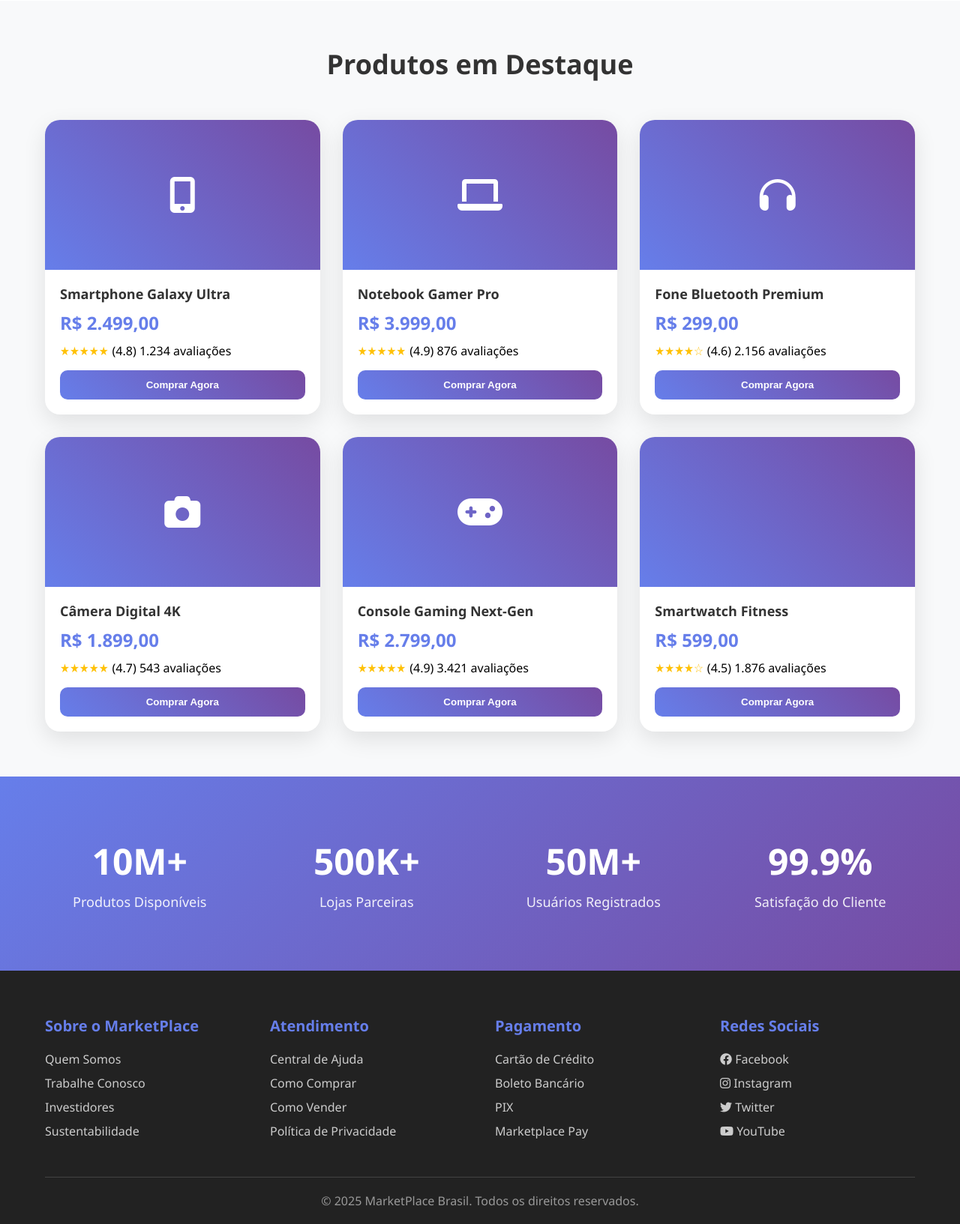
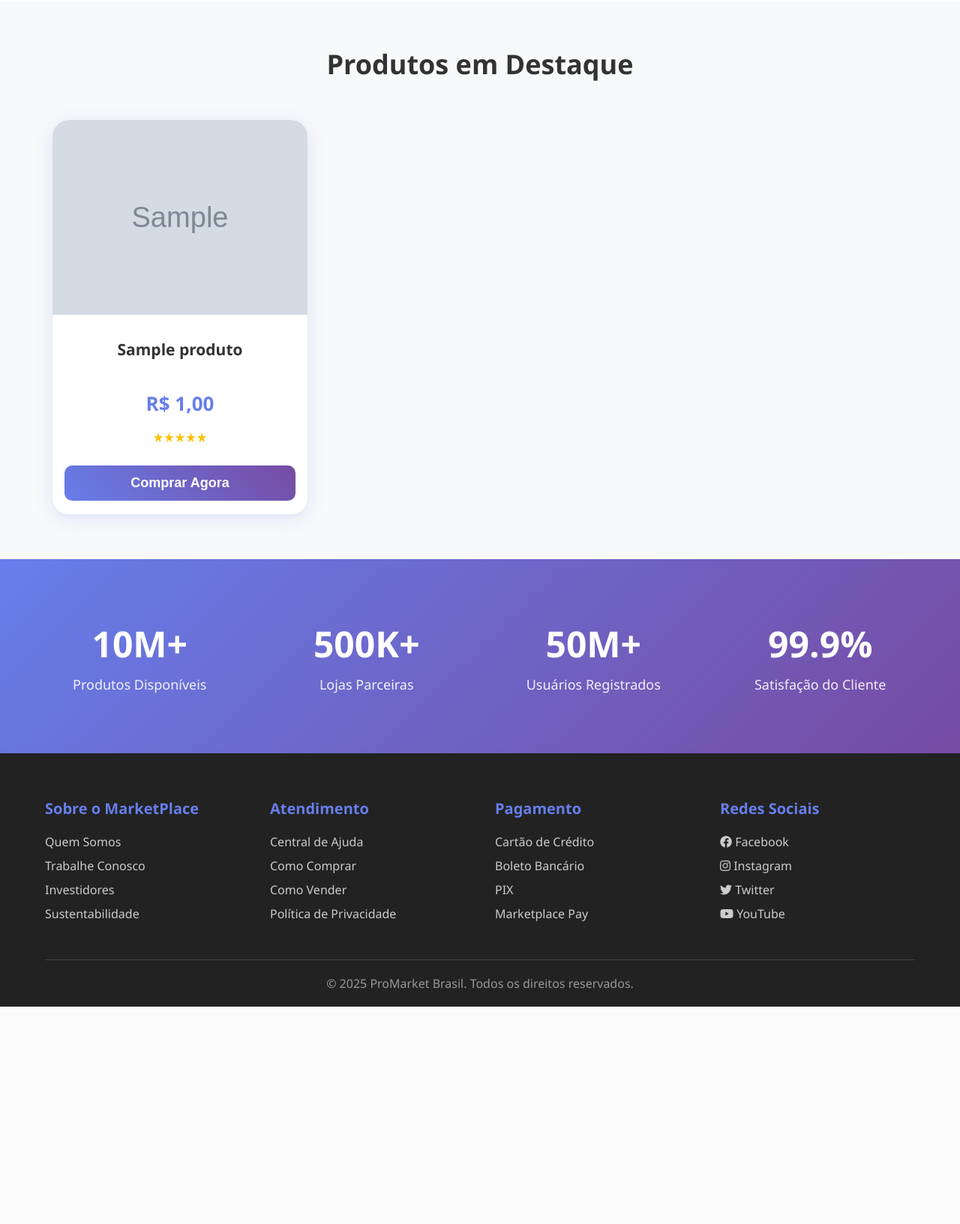
Before and after one commit to DiegoClaudino/eee, a PHP site: page / in a window 1280 px wide. Shown: the part 1184-2817 px from the top of the page at 75% size. After the commit the page ends 2527 px from the top, so only its background shows below. Run offline with PHP 8.4, Linux system fonts and the light colour scheme; tables that the repository leaves empty hold one stand-in row (values such as "Sample post"); grey boxes marked "Sample" are stand-in pictures.

Commit message:
Add files via upload

```diff
--- a/index.php
+++ b/index.php
@@ -1,4 +1,29 @@
-<?php session_start(); ?>
+<?php
+session_start();
+
+// Conexão com banco de dados
+$host = 'localhost';
+$db   = 'marketplace';
+$user = 'root';
+$pass = '';
+$charset = 'utf8mb4';
+
+$dsn = "mysql:host=$host;dbname=$db;charset=$charset";
+$options = [
+    PDO::ATTR_ERRMODE            => PDO::ERRMODE_EXCEPTION,
+    PDO::ATTR_DEFAULT_FETCH_MODE => PDO::FETCH_ASSOC,
+];
+try {
+    $pdo = new PDO($dsn, $user, $pass, $options);
+} catch (\PDOException $e) {
+    die('Erro ao conectar no banco: ' . $e->getMessage());
+}
+
+// Buscar os produtos em destaque (exemplo: 6 últimos cadastrados)
+$stmt = $pdo->prepare("SELECT * FROM produtos ORDER BY criado_em DESC LIMIT 6");
+$stmt->execute();
+$produtos_destaque = $stmt->fetchAll();
+?>
 <!DOCTYPE html>
 <html lang="pt-BR">
 <head>
@@ -534,65 +559,31 @@
             </div>
         </div>
     </section>
-    <!-- Featured Products -->
     <section class="featured-products">
         <div class="container">
             <h2 class="section-title">Produtos em Destaque</h2>
-            <div class="products-grid">
-                <div class="product-card">
-                    <div class="product-image"><i class="fas fa-mobile-alt"></i></div>
-                    <div class="product-info">
-                        <h3 class="product-title">Smartphone Galaxy Ultra</h3>
-                        <div class="product-price">R$ 2.499,00</div>
-                        <div class="product-rating"><span class="stars">★★★★★</span><span>(4.8) 1.234 avaliações</span></div>
-                        <button class="product-btn">Comprar Agora</button>
-                    </div>
-                </div>
-                <div class="product-card">
-                    <div class="product-image"><i class="fas fa-laptop"></i></div>
-                    <div class="product-info">
-                        <h3 class="product-title">Notebook Gamer Pro</h3>
-                        <div class="product-price">R$ 3.999,00</div>
-                        <div class="product-rating"><span class="stars">★★★★★</span><span>(4.9) 876 avaliações</span></div>
-                        <button class="product-btn">Comprar Agora</button>
-                    </div>
-                </div>
-                <div class="product-card">
-                    <div class="product-image"><i class="fas fa-headphones"></i></div>
-                    <div class="product-info">
-                        <h3 class="product-title">Fone Bluetooth Premium</h3>
-                        <div class="product-price">R$ 299,00</div>
-                        <div class="product-rating"><span class="stars">★★★★☆</span><span>(4.6) 2.156 avaliações</span></div>
-                        <button class="product-btn">Comprar Agora</button>
-                    </div>
-                </div>
-                <div class="product-card">
-                    <div class="product-image"><i class="fas fa-camera"></i></div>
-                    <div class="product-info">
-                        <h3 class="product-title">Câmera Digital 4K</h3>
-                        <div class="product-price">R$ 1.899,00</div>
-                        <div class="product-rating"><span class="stars">★★★★★</span><span>(4.7) 543 avaliações</span></div>
-                        <button class="product-btn">Comprar Agora</button>
-                    </div>
-                </div>
-                <div class="product-card">
-                    <div class="product-image"><i class="fas fa-gamepad"></i></div>
-                    <div class="product-info">
-                        <h3 class="product-title">Console Gaming Next-Gen</h3>
-                        <div class="product-price">R$ 2.799,00</div>
-                        <div class="product-rating"><span class="stars">★★★★★</span><span>(4.9) 3.421 avaliações</span></div>
-                        <button class="product-btn">Comprar Agora</button>
-                    </div>
-                </div>
-                <div class="product-card">
-                    <div class="product-image"><i class="fas fa-watch"></i></div>
-                    <div class="product-info">
-                        <h3 class="product-title">Smartwatch Fitness</h3>
-                        <div class="product-price">R$ 599,00</div>
-                        <div class="product-rating"><span class="stars">★★★★☆</span><span>(4.5) 1.876 avaliações</span></div>
-                        <button class="product-btn">Comprar Agora</button>
-                    </div>
-                </div>
+            <div class="products-grid" style="justify-items:center;gap:40px;">
+                <?php if ($produtos_destaque && count($produtos_destaque) > 0): ?>
+                    <?php foreach ($produtos_destaque as $produto): ?>
+                        <div class="product-card" style="display:flex; flex-direction:column; align-items:center; justify-content:space-between; min-height:470px; min-width:310px; max-width:340px; box-shadow:0 6px 24px rgba(102,126,234,0.17); border-radius:22px;">
+                            <div class="product-image" style="width:100%;height:260px;display:flex;align-items:center;justify-content:center;overflow:hidden;background:#f5f7fa;">
+                                <?php if (!empty($produto['imagem'])): ?>
+                                    <img src="<?= htmlspecialchars($produto['imagem']) ?>" alt="<?= htmlspecialchars($produto['nome']) ?>" style="width:100%;height:100%;object-fit:cover; display:block; margin:auto;">
+                                <?php else: ?>
+                                    <i class="fas fa-box" style="font-size:80px;color:#667eea;margin:auto;"></i>
+                                <?php endif; ?>
+                            </div>
+                            <div class="product-info" style="width:100%;text-align:center;display:flex;flex-direction:column;align-items:center;justify-content:flex-end;padding:22px 16px 18px 16px;">
+                                <h3 class="product-title" style="margin:10px 0 12px 0;font-size:21px;height:56px;overflow:hidden;display:-webkit-box;-webkit-line-clamp:2;-webkit-box-orient:vertical;"><?= htmlspecialchars($produto['nome']) ?></h3>
+                                <div class="product-price" style="margin-bottom:15px;font-size:26px;">R$ <?= number_format($produto['preco'], 2, ',', '.') ?></div>
+                                <div class="product-rating" style="justify-content:center;margin-bottom:18px;"><span class="stars" style="font-size:18px;">★★★★★</span></div>
+                                <button class="product-btn" style="margin-top:8px;font-size:18px;padding:13px 0;">Comprar Agora</button>
+                            </div>
+                        </div>
+                    <?php endforeach; ?>
+                <?php else: ?>
+                    <div style="color:#aaa;text-align:center;width:100%;">Nenhum produto em destaque ainda.</div>
+                <?php endif; ?>
             </div>
         </div>
     </section>
@@ -649,7 +640,7 @@
                 </div>
             </div>
             <div class="footer-bottom">
-                <p>&copy; 2025 MarketPlace Brasil. Todos os direitos reservados.</p>
+                <p>&copy; 2025 ProMarket Brasil. Todos os direitos reservados.</p>
             </div>
         </div>
     </footer>
--- a/marketplace.sql
+++ b/marketplace.sql
@@ -33,3 +33,5 @@ CREATE TABLE IF NOT EXISTS produtos (
 
 -- Outras tabelas podem ser adicionadas conforme o crescimento do projeto,
 -- como pedidos, lojas, avaliações, endereços, etc.
+
+select * from produtos;
```
